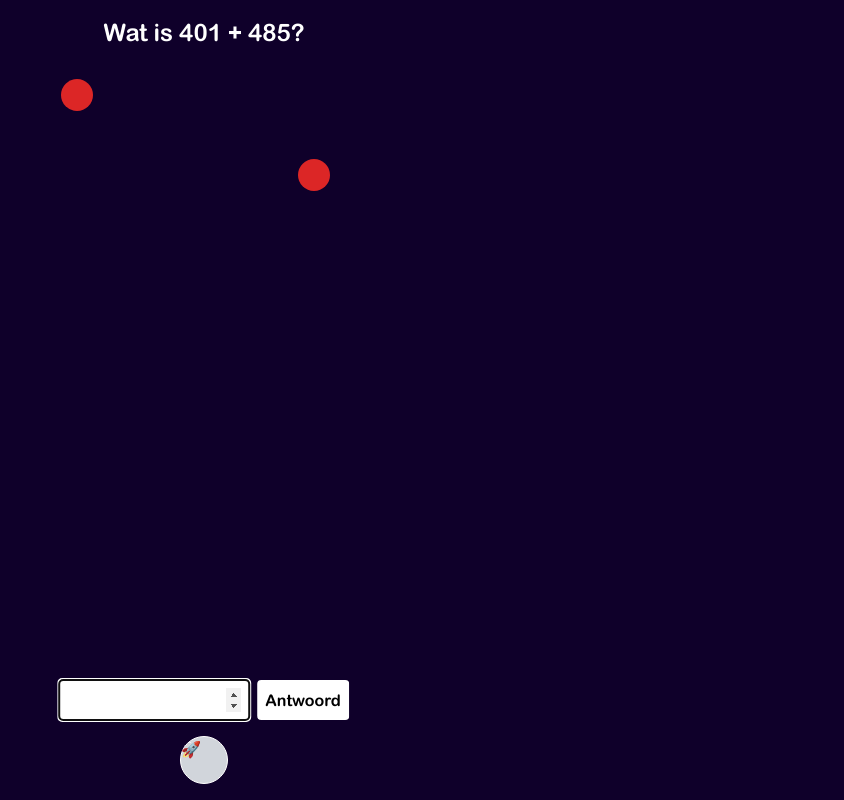
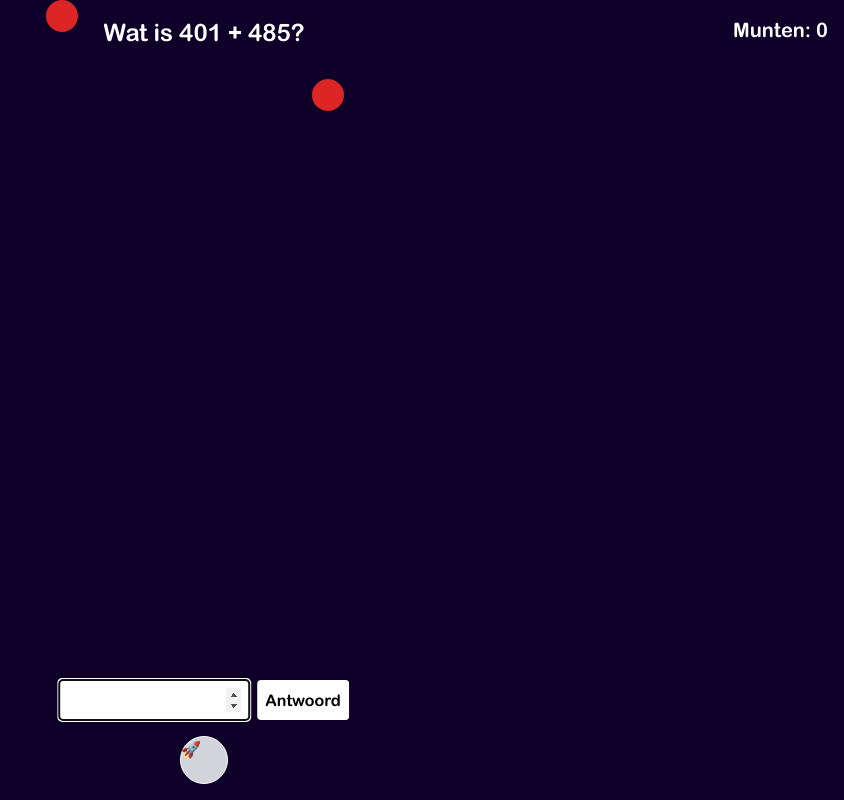
Before and after one commit to SemvanOsch/TLE-StartUp, a React app: page /plussums in a window 1280 px wide. Shown: the whole page, without its empty margins (436-1280 px from the left). Built offline with nearby package versions, Linux system fonts and the light colour scheme; the HTML template or start-up script is replaced by a standard one.

Commit message:
munten optellen

```diff
--- a/src/pages/plusSums.jsx
+++ b/src/pages/plusSums.jsx
@@ -85,6 +85,10 @@ function PlusSums() {
                 Wat is {sum.a} + {sum.b}?
             </div>
 
+            <div id="score-container" className="absolute top-4 right-4 text-xl">
+                Munten: {score}
+            </div>
+
             <form onSubmit={handleSubmit} className="absolute bottom-20 left-1/2 transform -translate-x-1/2">
                 <input
                     type="number"
```
